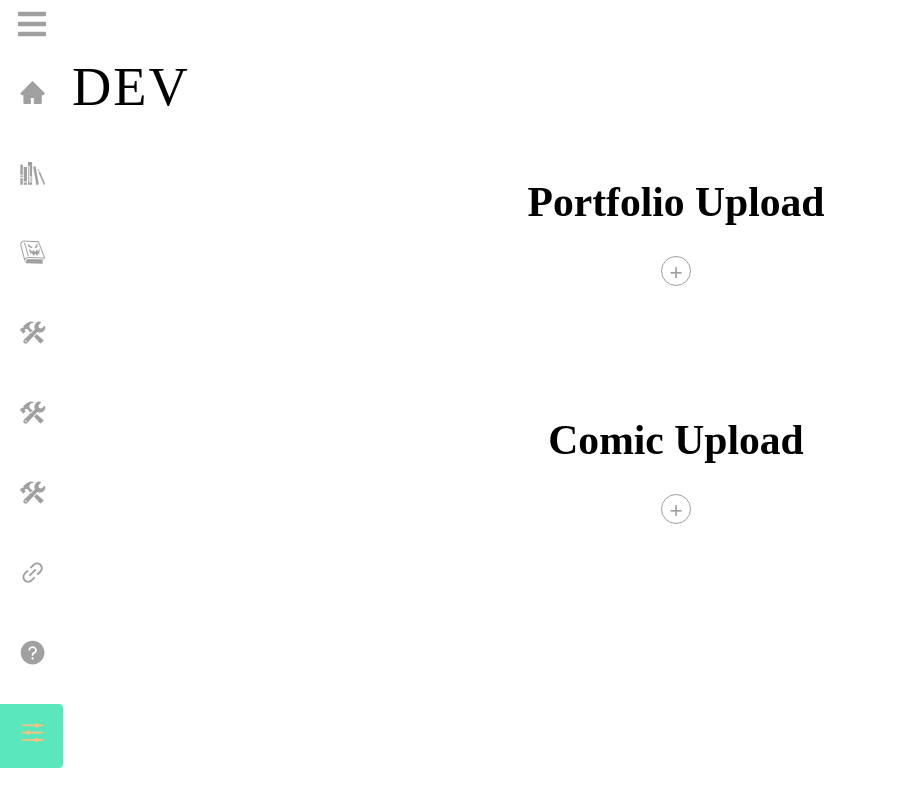
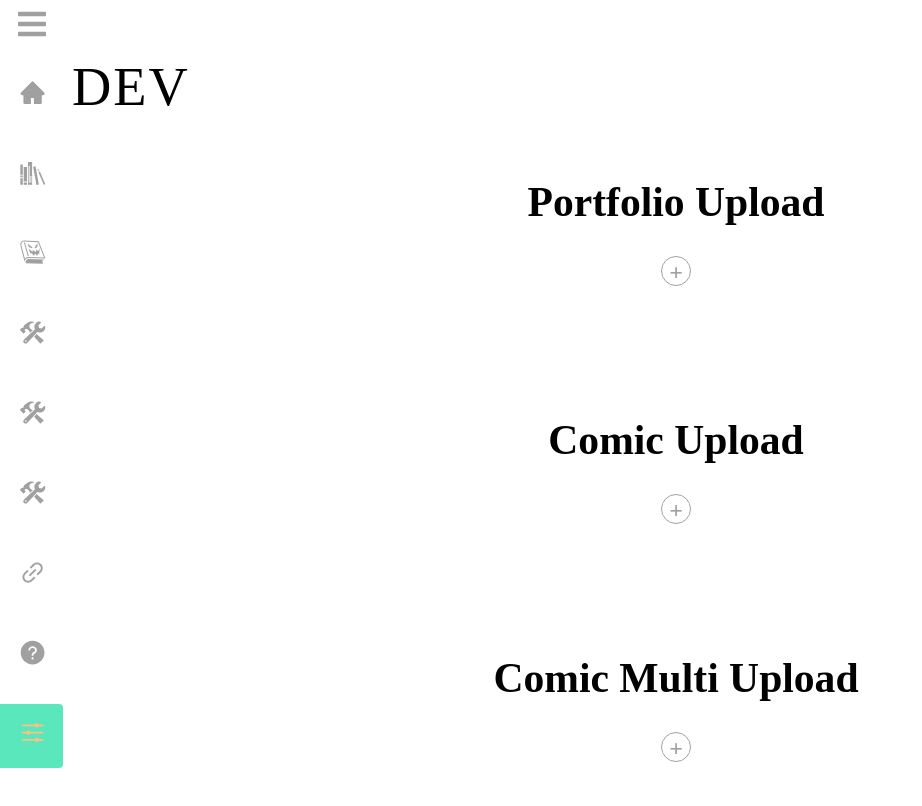
Before and after one commit to gozgaz1/comic-site, a React (Create React App) app: page /devMenu in a window 1280 px wide. Shown: the top 806 px of the page, without its empty margins (0-922 px from the left). Built offline with nearby package versions, Linux system fonts and the light colour scheme.

Commit message:
added multi upload, will fix the modal

```diff
--- /dev/null
+++ b/src/pageComponentz/DEV/ComicMultiUpload.jsx
@@ -0,0 +1,12 @@
+import React from 'react'
+import UploadMultiFormComic from '../../userComponentz/UploadMultiFormComic';
+//import '../Styling/PortfolioUpload.css'
+
+export default function ComicMultiUpload() {
+    return(
+        <div className='portfolio-upload'>
+            <h2>Comic Multi Upload</h2>
+            <UploadMultiFormComic fType='comics'/>
+        </div>
+    )
+}
--- a/src/pageComponentz/DEV/DEV.jsx
+++ b/src/pageComponentz/DEV/DEV.jsx
@@ -2,6 +2,7 @@ import React from 'react';
 //import UploadForm from '../../userComponentz/UploadForm';
 import PortfolioUpload from './PortfolioUpload';
 import ComicUpload from './ComicUpload';
+import ComicMultiUpload from './ComicMultiUpload';
 
 export default function DEV() {
     return (
@@ -9,6 +10,7 @@ export default function DEV() {
             <h1>DEV</h1>
             <PortfolioUpload />
             <ComicUpload />
+            <ComicMultiUpload />
         </div>
     )
 }
--- /dev/null
+++ b/src/userComponentz/UploadMultiFormComic.jsx
@@ -0,0 +1,50 @@
+import React, { useState } from 'react';
+import ProgressBarComic from '../componentz/ProgressBarComic';
+import '../Styling/UploadForm.css';
+
+export default function UploadMultiFormComic({fType}) {
+    // we allow multiple uploads
+    // we prefer this to be the a popup
+    /* The ability to upload multiple AND edit their information is a MUST.
+        For each of the file being presented for upload, you should b able to edit the information before uploading.
+        A confirmation button is needed at the very end. This will only be available IF any of the file is erroneous.
+        We might need a 2nd component to allow edit of information.
+    */
+    const [fileArray, setFileArray] = useState([{
+        file: null,
+        error: '',
+    }]);
+
+    const types = ['image/png', 'image/jpeg', 'image/gif'];
+
+    const changeHandler = (e) => {
+        let selectedFiles = e.target.files; // this is the list of files being uploaded
+        for (let i = 0; i < selectedFiles.length; i++){
+            if (selectedFiles[i] && types.includes(selectedFiles[i].type)) {
+                setFileArray(fileArray => [...fileArray,
+                    { file: selectedFiles[i], error: ''}
+                ]);
+            } else {
+                setFileArray(fileArray => [...fileArray,
+                    { file: null, error: 'Please select an image of file (.png), (.jpeg) or (.gif).\nFound (.' + selectedFiles[i].type + ') type uploaded for file ' + selectedFiles[i].name + '.'}
+                ]);
+            }
+        }
+
+    }
+
+    return (
+        <form>
+            <label>
+                <input type="file" onChange={changeHandler} multiple/>
+                <span>+</span>
+            </label>
+            <div className='output'>
+                { fileArray.length > 0  && fileArray.map(f => {
+                    return (f && f.file) ? <div>{f.file.name}</div> : <div className='error'>{f.error}</div>
+                })}
+                {/* file && <ProgressBarComic file={file} setFile={setFile} filePurpose={fType} pageNo={pageNo} folderType={fType} chapter={chapter}/>*/}
+            </div>
+        </form>
+    )
+}
```
